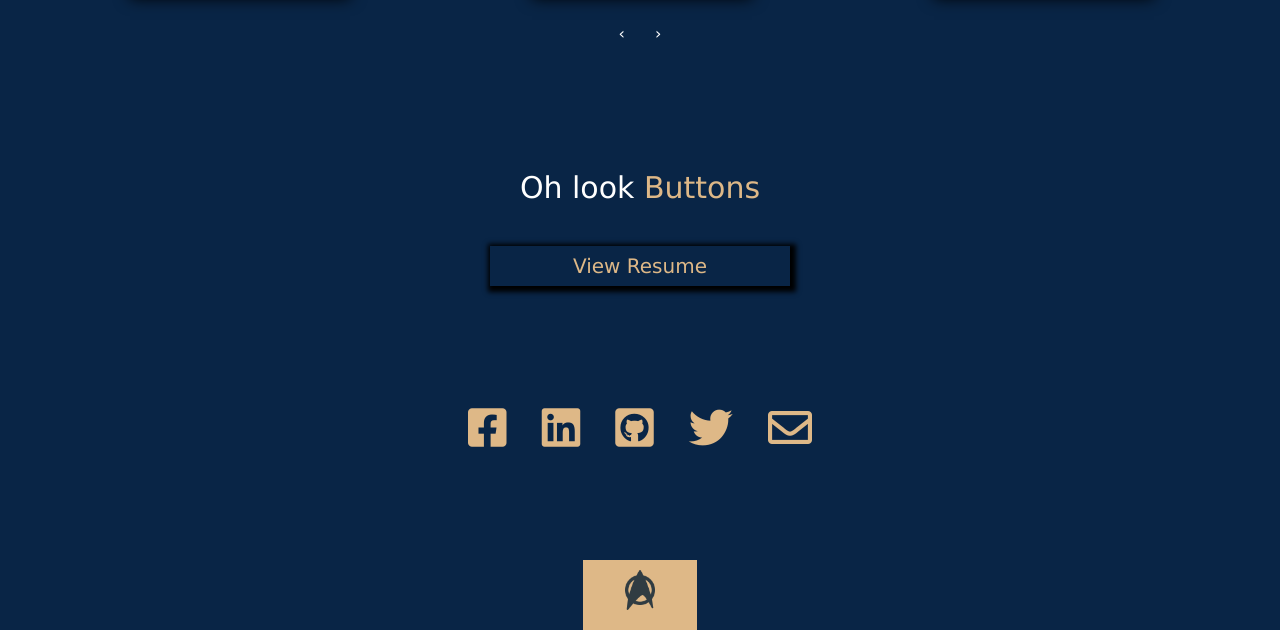
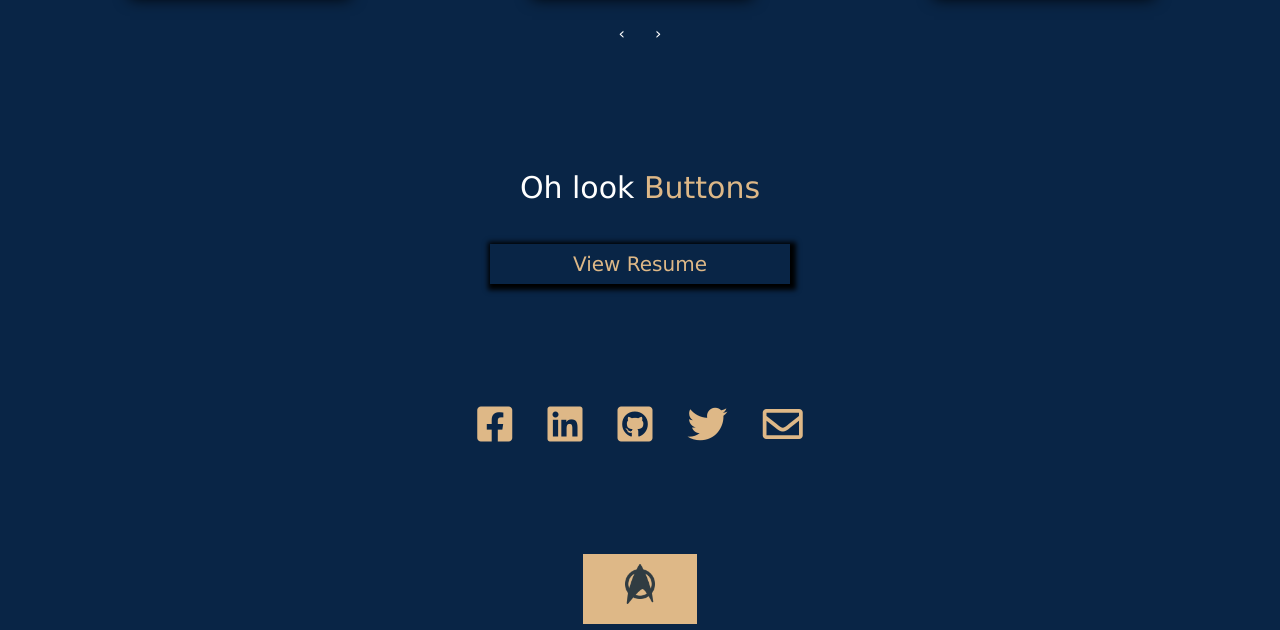
Before and after one commit to justprateek/portfolio-prateek, a PHP site: page / in a window 1280 px wide. Shown: the part 3286-3916 px from the top of the page. Run offline with PHP 8.4, Linux system fonts and the light colour scheme.

Commit message:
added css

```diff
--- a/css/style.css
+++ b/css/style.css
@@ -299,7 +299,7 @@ body {
     color: burlywood;
 }
 #contact .contact-icons i {
-    font-size: 44px;
+    font-size: 40px;
     margin: 20px 15px 60px 15px;
     color: burlywood;
 }
```
